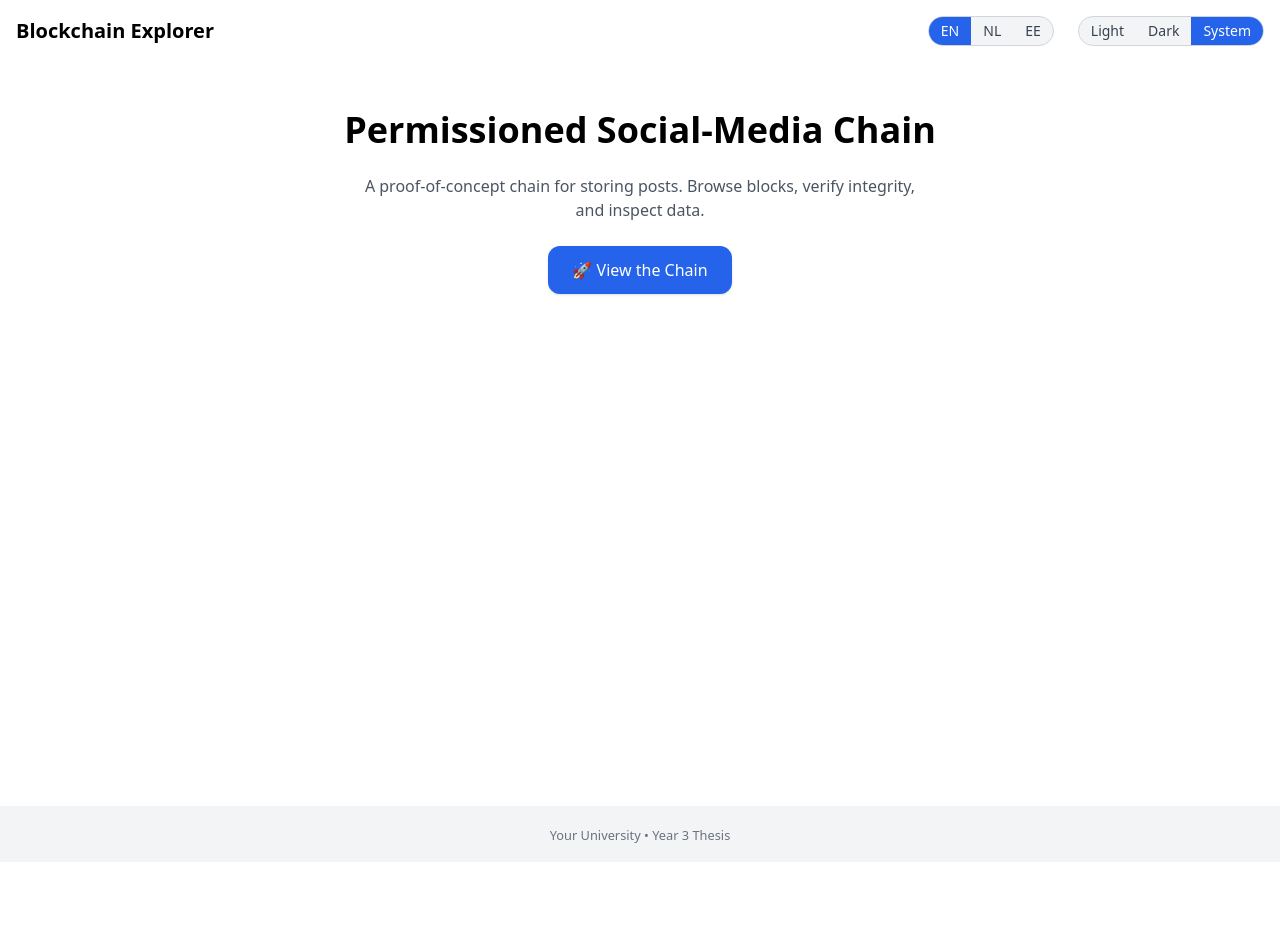
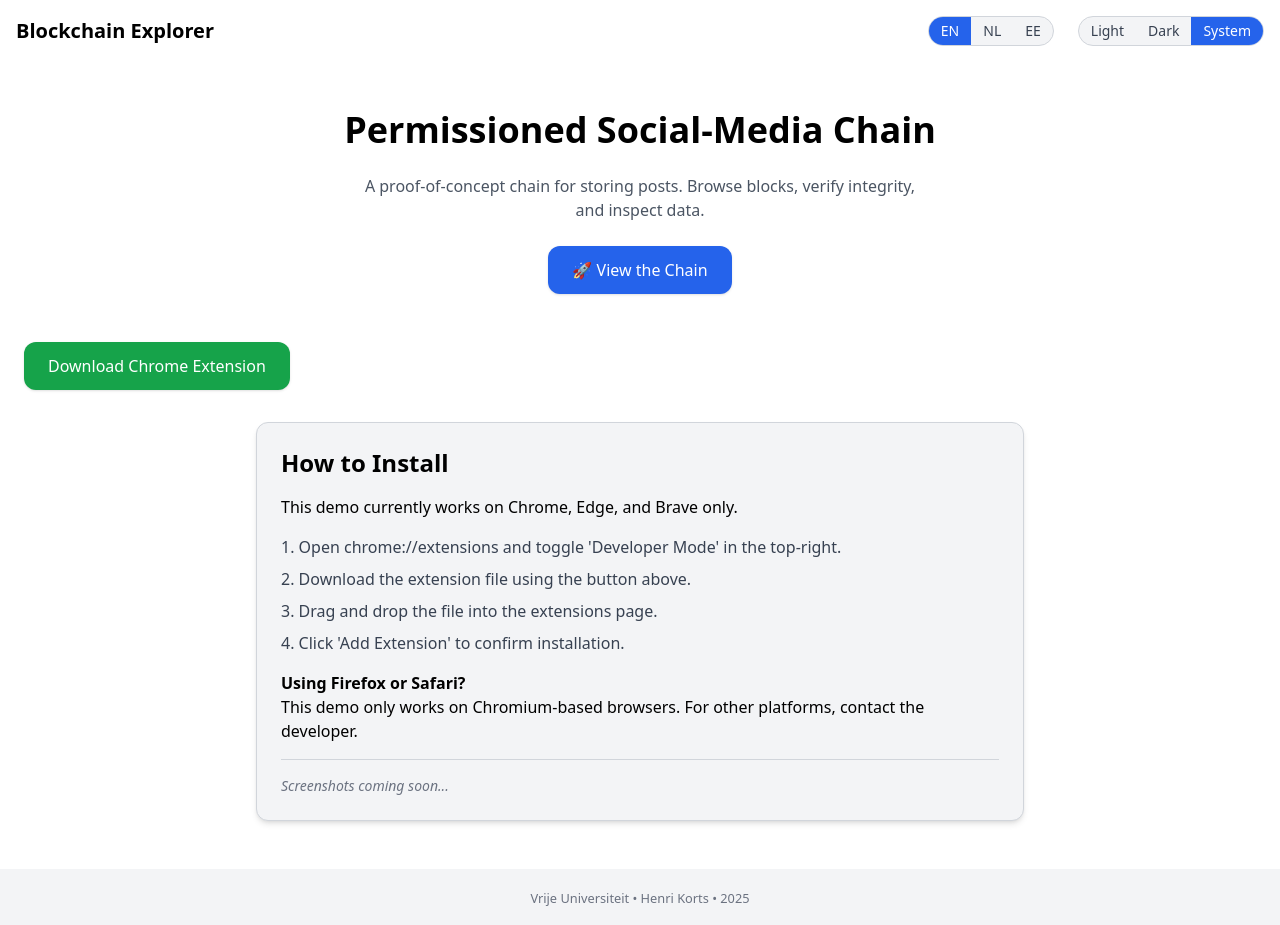
Before and after one commit to KortsH/front-end-thesis, a React (Create React App) app: page / in a window 1280 px wide. Before the commit the page ends 862 px from the top, so only its background shows below. Built offline with nearby package versions, Linux system fonts and the light colour scheme; no server answers.

Commit message:
instructions on how to download the extension

```diff
--- /dev/null
+++ b/src/components/ExtensionInstructions.tsx
@@ -0,0 +1,40 @@
+import { useTranslations } from "../contexts/TranslationContext.tsx";
+
+export default function ExtensionInstructions() {
+  const t = useTranslations("home");
+
+  return (
+    <div className="mt-12 space-y-8">
+      <a
+        href={`${process.env.PUBLIC_URL}/demo-extension.crx`}
+        download
+        className="inline-block bg-green-600 text-white px-6 py-3 rounded-xl shadow hover:bg-green-700 transition"
+      >
+        {t("download_extension")}
+      </a>
+
+      <div className="max-w-3xl mx-auto text-left bg-gray-100 dark:bg-gray-800 border border-gray-300 dark:border-gray-700 rounded-xl p-6 shadow-md space-y-4">
+        <h3 className="text-2xl font-bold">{t("install_title")}</h3>
+        <p>{t("install_browser_note")}</p>
+
+        <ol className="list-decimal list-inside space-y-2 text-gray-700 dark:text-gray-300">
+          <li>{t("step_enable_dev_mode")}</li>
+          <li>{t("step_go_to_extensions")}</li>
+          <li>{t("step_drag_crx")}</li>
+          <li>{t("step_confirm_add")}</li>
+        </ol>
+
+        <div className="mt-4">
+          <strong>{t("note_other_browsers_title")}</strong>
+          <p>{t("note_other_browsers_desc")}</p>
+        </div>
+
+        <div className="mt-6 border-t border-gray-300 dark:border-gray-700 pt-4">
+          <p className="text-sm italic text-gray-500 dark:text-gray-400">
+            {t("screenshots_coming_soon")}
+          </p>
+        </div>
+      </div>
+    </div>
+  );
+}
--- a/src/pages/Home.tsx
+++ b/src/pages/Home.tsx
@@ -1,6 +1,7 @@
 import { Link } from 'react-router-dom'
 import Header from '../components/Header.tsx'
 import { useTranslations } from '../contexts/TranslationContext.tsx';
+import ExtensionInstructions from "../components/ExtensionInstructions.tsx";
 
 export default function Home() {
   const t = useTranslations("home");
@@ -22,10 +23,12 @@ export default function Home() {
               {t("view_chain")}
             </Link>
           </div>
+
+          <ExtensionInstructions />
         </main>
 
         <footer className="bg-gray-100 dark:bg-gray-800 text-center py-4">
-          <small className="text-gray-500 dark:text-gray-400">Your University • Year 3 Thesis</small>
+          <small className="text-gray-500 dark:text-gray-400">{t("footer_credit")}</small>
         </footer>
       </div>
     </div>
--- a/src/translations/ee.json
+++ b/src/translations/ee.json
@@ -7,7 +7,18 @@
   "home": {
     "title": "Lubatud Sotsiaalmeedia Plokiahel",
     "description": "Tõestuskontseptsioon postituste salvestamiseks plokiahelasse. Vaata plokke, kontrolli terviklikkust ja uuri andmeid.",
-    "view_chain": "🚀 Vaata Plokiahelat"
+    "view_chain": "🚀 Vaata Plokiahelat",
+    "download_extension": "Laadi alla Chrome’i laiendus",
+    "install_title": "Paigaldusjuhend",
+    "install_browser_note": "See demo töötab praegu ainult Chrome’i, Edge’i ja Brave’i brauserites.",
+    "step_enable_dev_mode": "Ava chrome://extensions ja lülita paremas ülanurgas sisse 'Arendajarežiim'.",
+    "step_go_to_extensions": "Laadi laiendusfail alla ülaloleva nupuga.",
+    "step_drag_crx": "Lohista fail laienduste lehele.",
+    "step_confirm_add": "Kinnita paigaldus, vajutades 'Lisa laiendus'.",
+    "note_other_browsers_title": "Kasutad Firefoxi või Safarit?",
+    "note_other_browsers_desc": "See demo töötab ainult Chromiumil põhinevates brauserites. Muude platvormide jaoks võta ühendust arendajaga.",
+    "screenshots_coming_soon": "Ekraanipildid varsti saadaval...",
+    "footer_credit": "Vrije Universiteit • Henri Korts • 2025"
   },
   "blockchain": {
     "title": "Plokiahela Uurija",
--- a/src/translations/en.json
+++ b/src/translations/en.json
@@ -7,7 +7,18 @@
   "home": {
     "title": "Permissioned Social-Media Chain",
     "description": "A proof-of-concept chain for storing posts. Browse blocks, verify integrity, and inspect data.",
-    "view_chain": "🚀 View the Chain"
+    "view_chain": "🚀 View the Chain",
+    "download_extension": "Download Chrome Extension",
+    "install_title": "How to Install",
+    "install_browser_note": "This demo currently works on Chrome, Edge, and Brave only.",
+    "step_enable_dev_mode": "Open chrome://extensions and toggle 'Developer Mode' in the top-right.",
+    "step_go_to_extensions": "Download the extension file using the button above.",
+    "step_drag_crx": "Drag and drop the file into the extensions page.",
+    "step_confirm_add": "Click 'Add Extension' to confirm installation.",
+    "note_other_browsers_title": "Using Firefox or Safari?",
+    "note_other_browsers_desc": "This demo only works on Chromium-based browsers. For other platforms, contact the developer.",
+    "screenshots_coming_soon": "Screenshots coming soon...",
+    "footer_credit": "Vrije Universiteit • Henri Korts • 2025"
   },
   "blockchain": {
     "title": "Blockchain Explorer",
--- a/src/translations/nl.json
+++ b/src/translations/nl.json
@@ -7,7 +7,18 @@
   "home": {
     "title": "Toegestane Sociale Media Blockchain",
     "description": "Een proof-of-concept blockchain om posts op te slaan. Bekijk blokken, controleer integriteit en onderzoek data.",
-    "view_chain": "🚀 Bekijk de Blockchain"
+    "view_chain": "🚀 Bekijk de Blockchain",
+    "download_extension": "Download Chrome-extensie",
+    "install_title": "Hoe te installeren",
+    "install_browser_note": "Deze demo werkt momenteel alleen in Chrome, Edge en Brave.",
+    "step_enable_dev_mode": "Open chrome://extensions en schakel 'Developer Mode' rechtsboven in.",
+    "step_go_to_extensions": "Download het extensiebestand met de knop hierboven.",
+    "step_drag_crx": "Sleep het bestand naar de extensiespagina.",
+    "step_confirm_add": "Klik op 'Extensie toevoegen' om te bevestigen.",
+    "note_other_browsers_title": "Gebruik je Firefox of Safari?",
+    "note_other_browsers_desc": "Deze demo werkt alleen in Chromium-gebaseerde browsers. Neem contact op met de ontwikkelaar voor andere platforms.",
+    "screenshots_coming_soon": "Schermafbeeldingen binnenkort beschikbaar...",
+    "footer_credit": "Vrije Universiteit • Henri Korts • 2025"
   },
   "blockchain": {
     "title": "Blockchain Verkenner",
```
